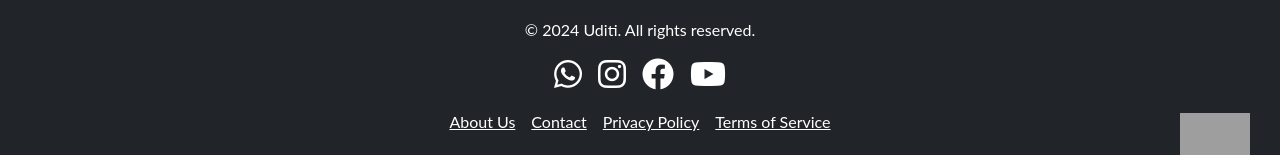
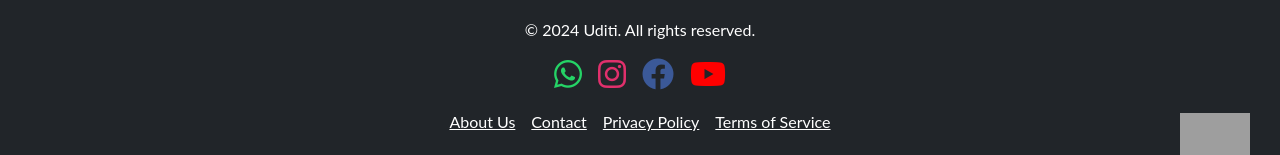
Before and after one commit to krishnaprabhu083/uditiappliances, a React (Create React App) app: page /videos in a window 1280 px wide. Shown: the part 587-742 px from the top of the page. Built offline with nearby package versions, Linux system fonts and the light colour scheme; grey boxes are pictures that could not be loaded.

Commit message:
footer changes

```diff
--- a/src/App.css
+++ b/src/App.css
@@ -271,20 +271,7 @@ footer {
     font-size: 1.25rem !important; /* Mobile size */
   }
 }
-.social-links a {
-  color: white; /* Default color */
-}
 
-.social-links a.whatsapp:hover {
-  color: #25D366; /* WhatsApp green */
-}
-
-.social-links a.instagram:hover {
-  color: #C13584; /* Instagram pink */
-}
-.social-links a.facebook:hover {
-  color: blue;
-}
 @media (max-width: 768px) {
   .homeproductimg {
     max-width: 100% !important; /* 100% width on small devices */
@@ -334,10 +321,18 @@ footer {
 }
 
 
-.icon-hover.facebook:hover {
-  color: #1877F2 !important; /* Facebook blue on hover */
+.whatsapp {
+  color: #25D366; /* WhatsApp color */
 }
 
-.icon-hover.youtube:hover {
-  color: #FF0000; /* YouTube red on hover */
+.instagram {
+  color: #E1306C; /* Instagram color */
 }
+
+.facebook {
+  color: #3b5998; /* Facebook color */
+}
+
+.youtube {
+  color: #FF0000; /* YouTube color */
+}
--- a/src/components/Footer.js
+++ b/src/components/Footer.js
@@ -20,7 +20,7 @@ const Footer = () => {
             href="https://www.instagram.com/uditiwashingmachine"
             target="_blank"
             rel="noopener noreferrer"
-        className="instagram mx-2"
+            className="instagram mx-2 icon-hover"
             aria-label="Instagram"
           >
             <i className="fab fa-instagram fa-2x"></i>
@@ -55,8 +55,6 @@ const Footer = () => {
         <p className="small">We strive to provide the best service possible. Follow us on social media for updates and offers!</p>
       </div>
     </footer>
-
-
   );
 };
 
```
Lines whose indentation alone changed are shown as unchanged.
